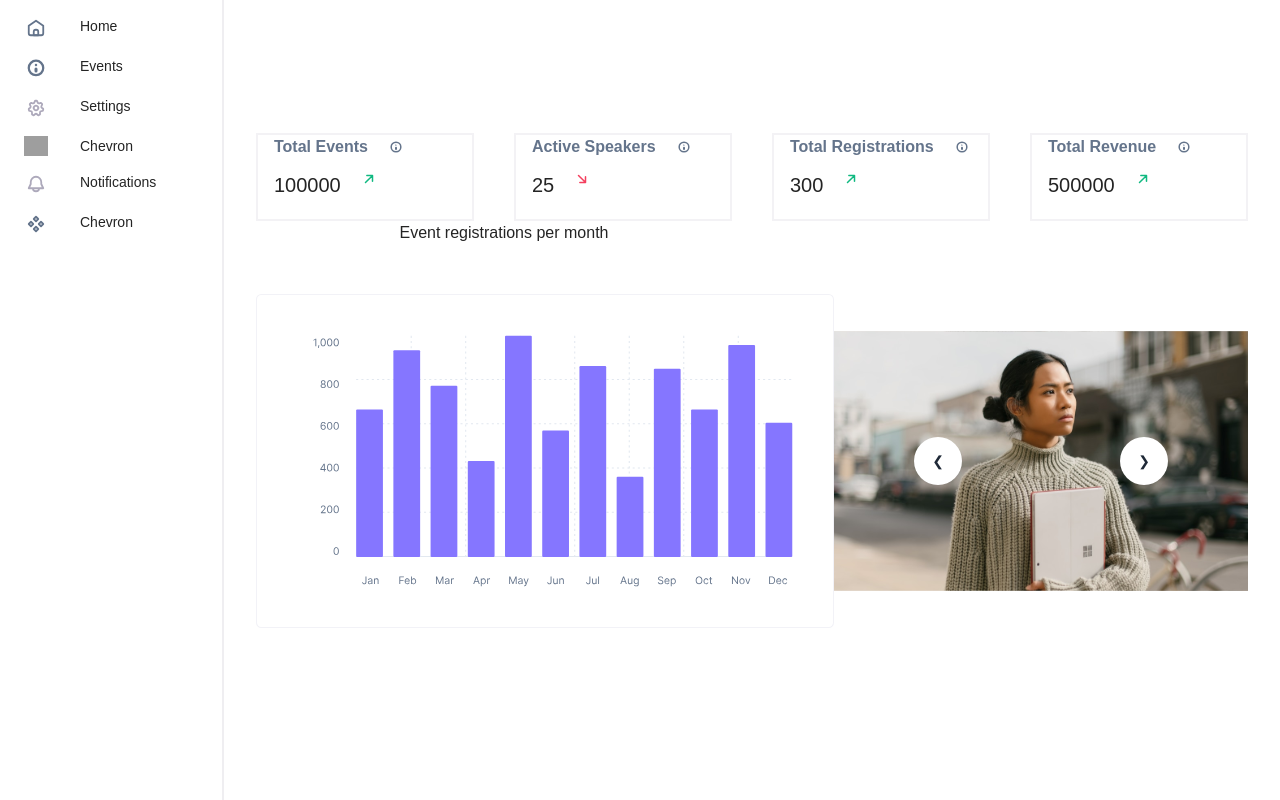
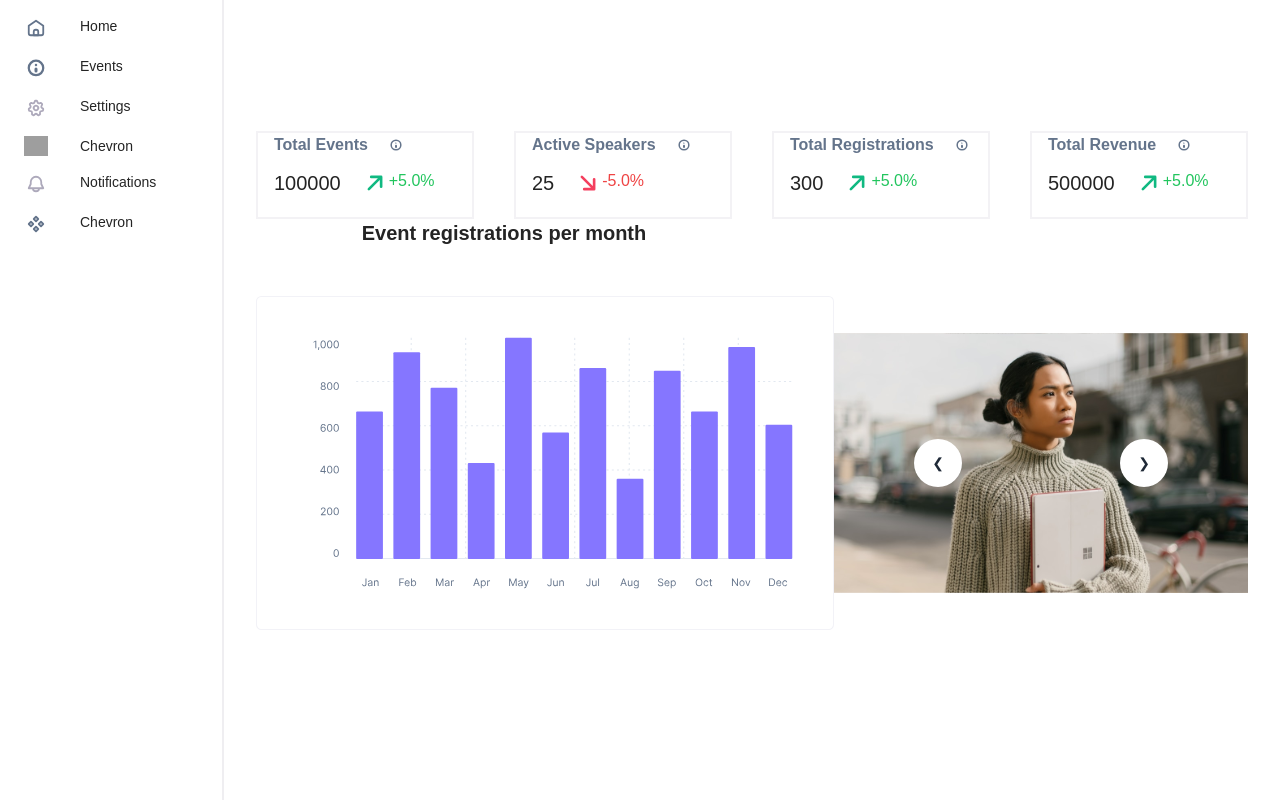
Before and after one commit to Daniel264/alphatwelve, a React (Vite) app: page / in a window 1280 px wide. Built offline with nearby package versions, Linux system fonts and the light colour scheme; grey boxes are pictures that could not be loaded; a web font is replaced by a local one.

Commit message:
Enhance Hero and SummaryComponent styles for improved readability and layout

```diff
--- a/src/components/Hero.tsx
+++ b/src/components/Hero.tsx
@@ -6,7 +6,9 @@ const Hero = () => {
     return (
         <div className="h-fit flex flex-col w-full justify-center">
             <div className="w-[50%] flex justify-center pb-4">
-                <h2>Event registrations per month</h2>
+                <h2 className="text-xl font-semibold">
+                    Event registrations per month
+                </h2>
             </div>
             <div className="h-fit flex flex-row w-full justify-center">
                 <Chart />
--- a/src/components/SummaryComponent.tsx
+++ b/src/components/SummaryComponent.tsx
@@ -22,13 +22,18 @@ const SummaryComponent = ({
                 </div>
                 <div className="flex flex-row space-x-5">
                     <p className="font-medium text-xl">{price}</p>
-                    <p>
+                    <span className="flex">
                         {percentagePositive ? (
                             <img src={Incline} />
                         ) : (
                             <img src={Decline} />
                         )}
-                    </p>
+                        <span
+                            className={`${percentagePositive ? `text-green-500` : `text-red-500`} font-medium flex`}
+                        >
+                            <span>{percentagePositive ? "+" : "-"}</span> 5.0%
+                        </span>
+                    </span>
                 </div>
             </article>
         </div>
```
